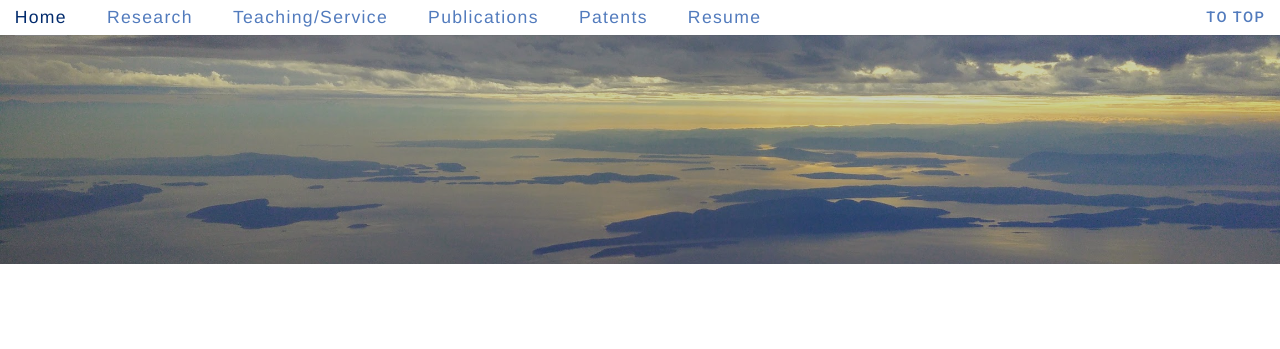
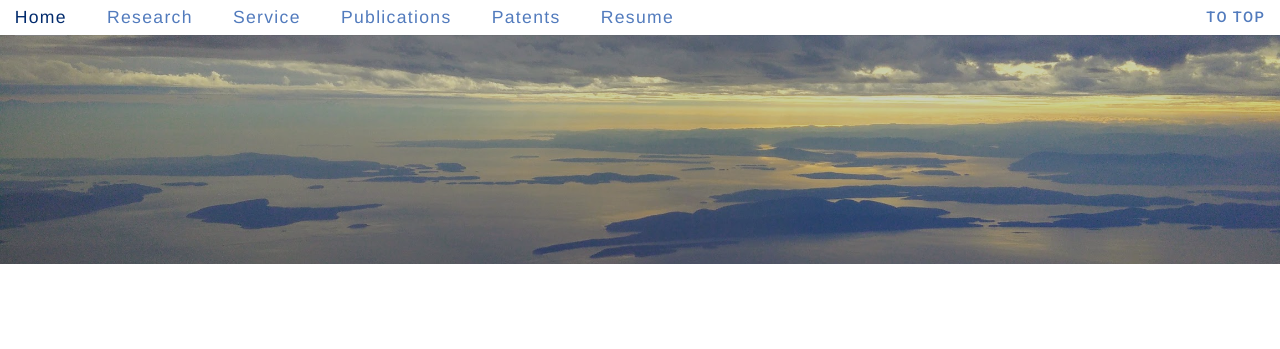
Before and after one commit to OmarSababha/omaralhussein, a plain HTML site: page index.html in a window 1280 px wide. Shown: the top 349 px of the page. Drawn offline with nearby package versions, Linux system fonts and the light colour scheme; files whose address does not match are found by name.

Commit message:
Update index.html

```diff
--- a/index.html
+++ b/index.html
@@ -76,7 +76,7 @@
 					<ul class="ul navigate">
 						<li><a href="index.html" class="current">Home</a></li>
 						<li><a href="research.html">Research</a></li>
-						<li><a href="teachingService.html">Teaching/Service</a></li>
+						<li><a href="teachingService.html">Service</a></li>
 						<li><a href="publications.html">Publications</a></li>
 						<li><a href="patents.html">Patents</a></li>
 						<li><a href="resume.html">Resume</a></li>
```
